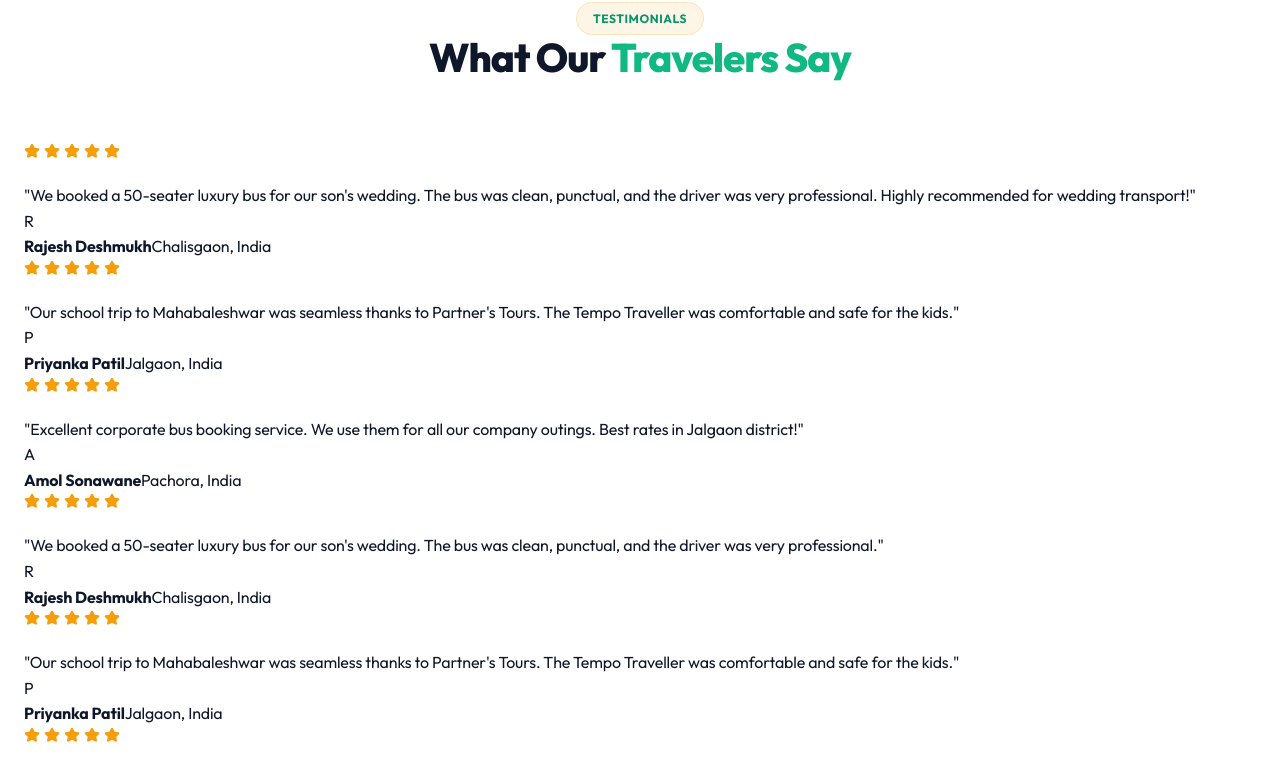
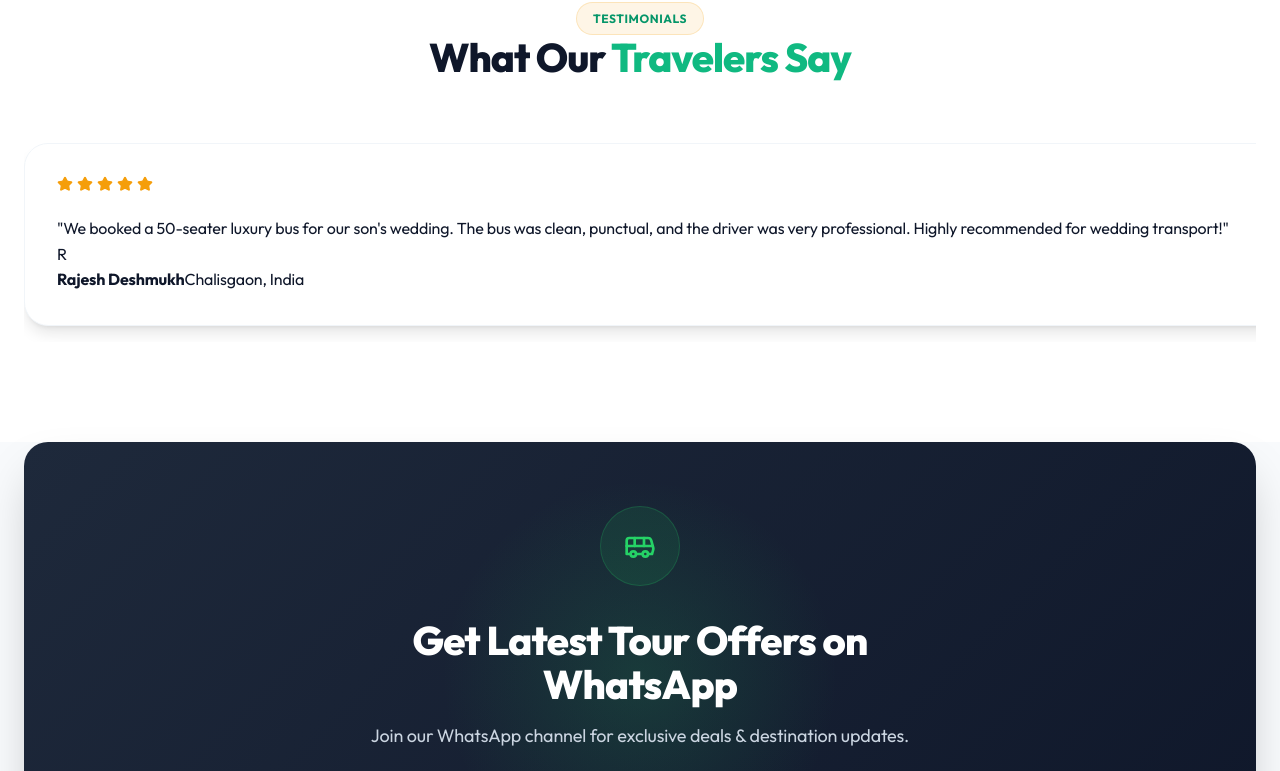
Before and after one commit to shubhpatil28/partner-tours-website, a React (Vite) app: page / in a window 1280 px wide. Shown: the part 5174-5945 px from the top of the page. Built offline with nearby package versions, Linux system fonts and the light colour scheme.

Commit message:
Finalize mobile responsive architecture and overflow fixes

```diff
--- a/src/components/Footer.css
+++ b/src/components/Footer.css
@@ -2,6 +2,10 @@
   background: var(--primary);
   color: var(--white);
   padding: 100px 0 30px;
+  width: 100%;
+  max-width: 100%;
+  padding-inline: 1rem;
+  overflow: hidden;
 }
 
 .footer-grid {
--- a/src/components/Navbar.css
+++ b/src/components/Navbar.css
@@ -124,13 +124,16 @@
     position: fixed;
     top: 0;
     left: 0;
+    right: 0;
     width: 100%;
+    max-width: 100%;
     height: 100vh;
     background: #0f172a;
     flex-direction: column;
     justify-content: center;
     align-items: center;
     padding: 2rem 1.5rem 120px;
+    overflow-x: hidden;
     overflow-y: auto;
     overscroll-behavior: contain;
     transition: transform 0.3s ease;
--- a/src/index.css
+++ b/src/index.css
@@ -47,6 +47,14 @@
   height: 100vh !important;
 }
 
+html,
+body,
+#root {
+  width: 100%;
+  max-width: 100%;
+  overflow-x: hidden !important;
+}
+
 * {
   margin: 0;
   padding: 0;
@@ -68,6 +76,8 @@ body {
   -moz-osx-font-smoothing: grayscale;
   letter-spacing: -0.01em;
   text-rendering: optimizeLegibility;
+  overscroll-behavior-x: none;
+  touch-action: pan-y;
 }
 
 h1, h2, h3, h4, h5, h6 {
@@ -96,6 +106,7 @@ ul {
 
 img {
   max-width: 100%;
+  height: auto;
   display: block;
 }
 
@@ -244,6 +255,12 @@ img {
 .grid-3 { grid-template-columns: repeat(auto-fit, minmax(300px, 1fr)); }
 .grid-4 { grid-template-columns: repeat(auto-fit, minmax(240px, 1fr)); }
 
+@media (max-width: 768px) {
+  .grid-2, .grid-3, .grid-4, .grid-layout {
+    grid-template-columns: 1fr !important;
+  }
+}
+
 /* Badges */
 .badge {
   display: inline-flex;
@@ -365,11 +382,16 @@ img {
 .app-wrapper {
   display: flex;
   flex-direction: column;
-  min-height: 100dvh; /* Modern viewport handling */
+  min-height: 100dvh;
+  width: 100%;
+  overflow-x: hidden;
+  position: relative;
 }
 
 .main-content {
   flex: 1;
+  width: 100%;
+  overflow-x: hidden;
 }
 
 /* AdSense Global Styles */
@@ -408,6 +430,8 @@ img {
   left: 0;
   right: 0;
   width: 100%;
+  max-width: 100%;
+  overflow: hidden;
   z-index: 1000;
   background: rgba(15, 23, 42, 0.95);
   backdrop-filter: blur(6px);
@@ -437,13 +461,14 @@ img {
 .sticky-bar-btns {
   display: flex;
   width: 100%;
-  gap: 10px;
+  gap: 0.75rem;
   max-width: 500px;
 }
 
 .sticky-bar-btns a,
 .sticky-bar-btns button {
   flex: 1;
+  min-width: 0;
   display: flex;
   align-items: center;
   justify-content: center;
--- a/src/pages/Home.css
+++ b/src/pages/Home.css
@@ -1,4 +1,6 @@
 .home-page {
+  width: 100%;
+  max-width: 100%;
   overflow-x: hidden;
 }
 
@@ -365,6 +367,34 @@
 }
 
 /* Testimonials */
+.testimonial-slider-container {
+  width: 100%;
+  max-width: 100%;
+  overflow-x: auto;
+  scroll-snap-type: x mandatory;
+  padding-bottom: 1rem;
+  -webkit-overflow-scrolling: touch;
+}
+
+.testimonial-track {
+  display: flex;
+  gap: 1rem;
+  width: max-content;
+}
+
+.testimonial-card {
+  min-width: 85%;
+  max-width: 85%;
+  flex-shrink: 0;
+  scroll-snap-align: center;
+  background: var(--white);
+  padding: 2rem;
+  border-radius: var(--radius-xl);
+  box-shadow: var(--shadow-md);
+  border: 1px solid var(--slate-100);
+  position: relative;
+}
+
 .testimonial-item {
   background: var(--white);
   padding: 3rem;
--- a/src/pages/Packages.css
+++ b/src/pages/Packages.css
@@ -1,7 +1,10 @@
 .packages-page {
   background: var(--slate-50);
   min-height: 100vh;
-  padding-bottom: 0; /* Updated for sticky bar */
+  padding-bottom: 0;
+  width: 100%;
+  max-width: 100%;
+  overflow-x: hidden;
 }
 
 .packages-page .page-header {
@@ -729,16 +732,19 @@
 
 /* Testimonial Slider */
 .testimonial-slider-container {
-  overflow: hidden;
-  position: relative;
-  padding: 2rem 0;
+  width: 100%;
+  max-width: 100%;
+  overflow-x: auto;
+  scroll-snap-type: x mandatory;
+  padding: 1.5rem 0;
+  -webkit-overflow-scrolling: touch;
 }
 
 .testimonial-track {
   display: flex;
-  gap: 2rem;
-  animation: slideTestimonials 30s linear infinite;
+  gap: 1rem;
   width: max-content;
+  animation: none; /* Disable animation for better mobile scroll */
 }
 
 .testimonial-track:hover {
@@ -748,6 +754,13 @@
 @keyframes slideTestimonials {
   0% { transform: translateX(0); }
   100% { transform: translateX(-50%); }
+}
+
+.testimonial-card {
+  min-width: 85%;
+  max-width: 85%;
+  flex-shrink: 0;
+  scroll-snap-align: center;
 }
 
 .premium-card {
```
